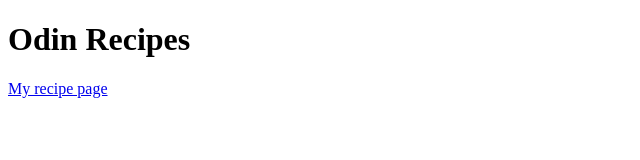
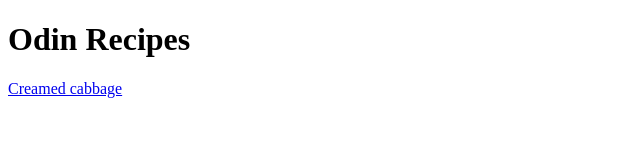
Before and after one commit to araj00/Odin-recipes, a plain HTML site: page index.html in a window 1280 px wide. Shown: the full height of the page, 0-640 px from the left. Drawn offline with Linux system fonts and the light colour scheme.

Commit message:
change the "my recipe page" to "Creamed cabbage" in the index.html

```diff
--- a/index.html
+++ b/index.html
@@ -8,6 +8,6 @@
 </head>
 <body>
     <h1>Odin Recipes</h1>
-    <a href="./recipes/creamed-cabbage.html">My recipe page</a>
+    <a href="./recipes/creamed-cabbage.html">Creamed cabbage</a>
 </body>
 </html>
```
